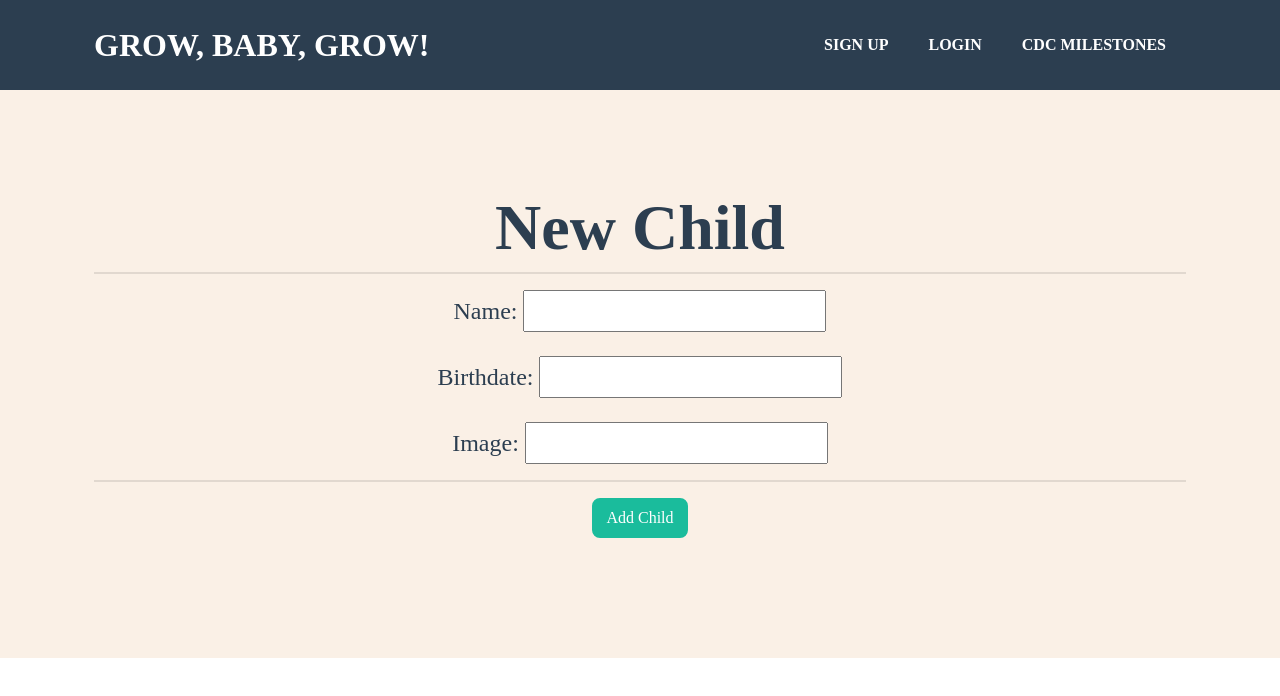
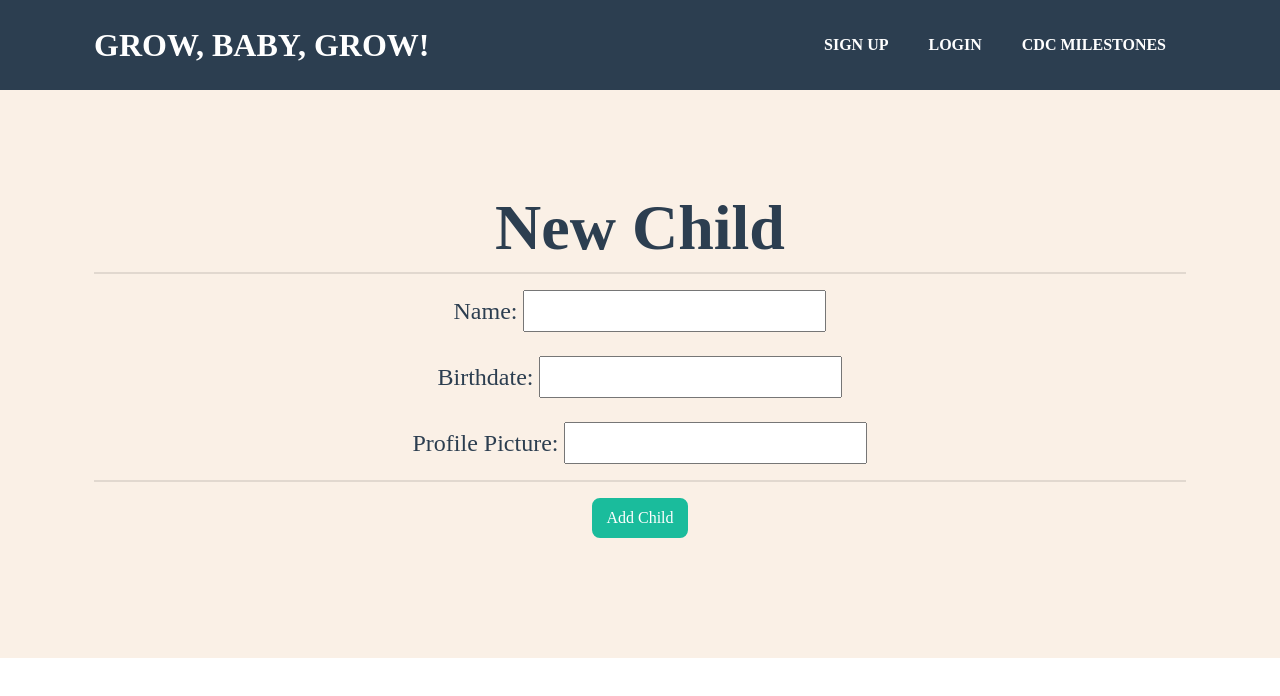
Before and after one commit to sdelorme/capstone_frontend, a Vue app: page /children/new in a window 1280 px wide. Shown: the top 696 px of the page. Built offline with nearby package versions, Linux system fonts and the light colour scheme; a web font is replaced by a local one.

Commit message:
refactor one word

```diff
--- a/src/views/ChildrenNew.vue
+++ b/src/views/ChildrenNew.vue
@@ -18,7 +18,7 @@
         </p>
         <br />
         <p class="masthead-subheading font-weight-light mb-0">
-          Image:
+          Profile Picture:
           <input v-model="newChildImage" />
         </p>
         <hr />
```
